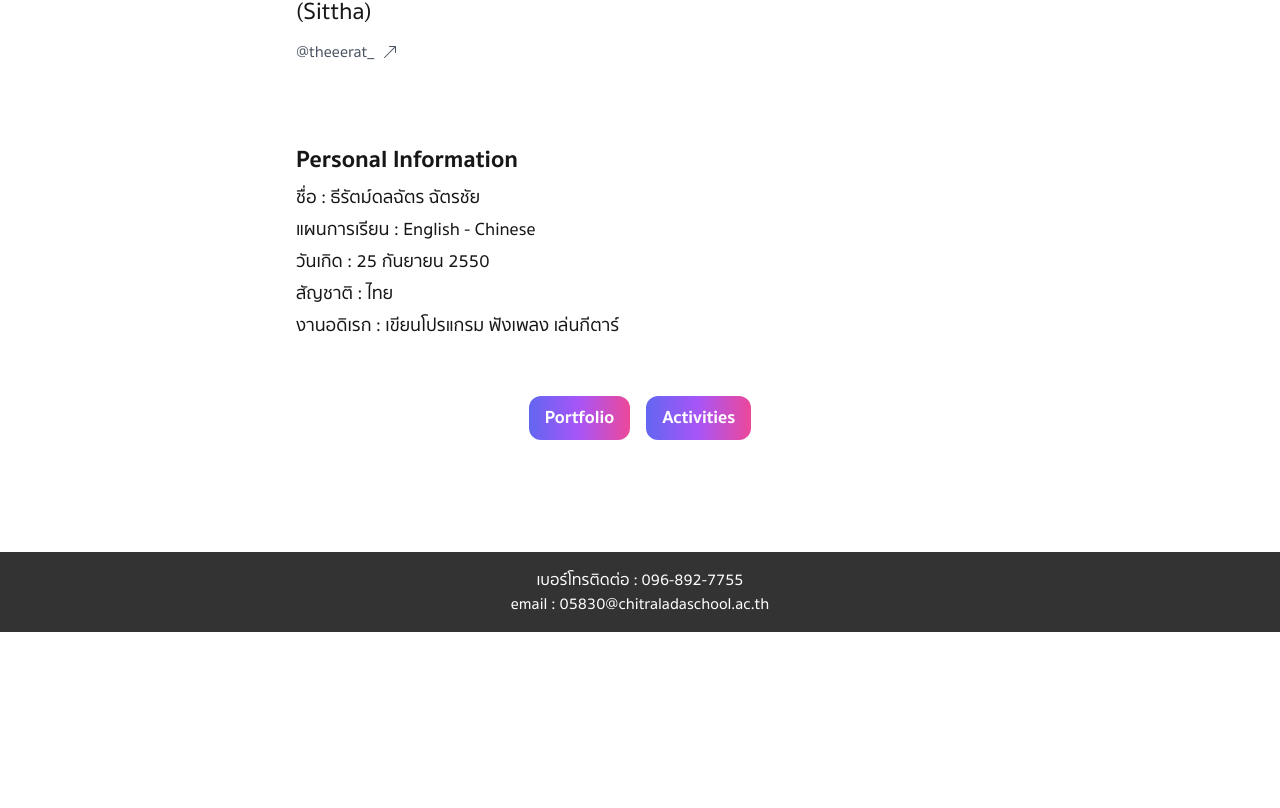
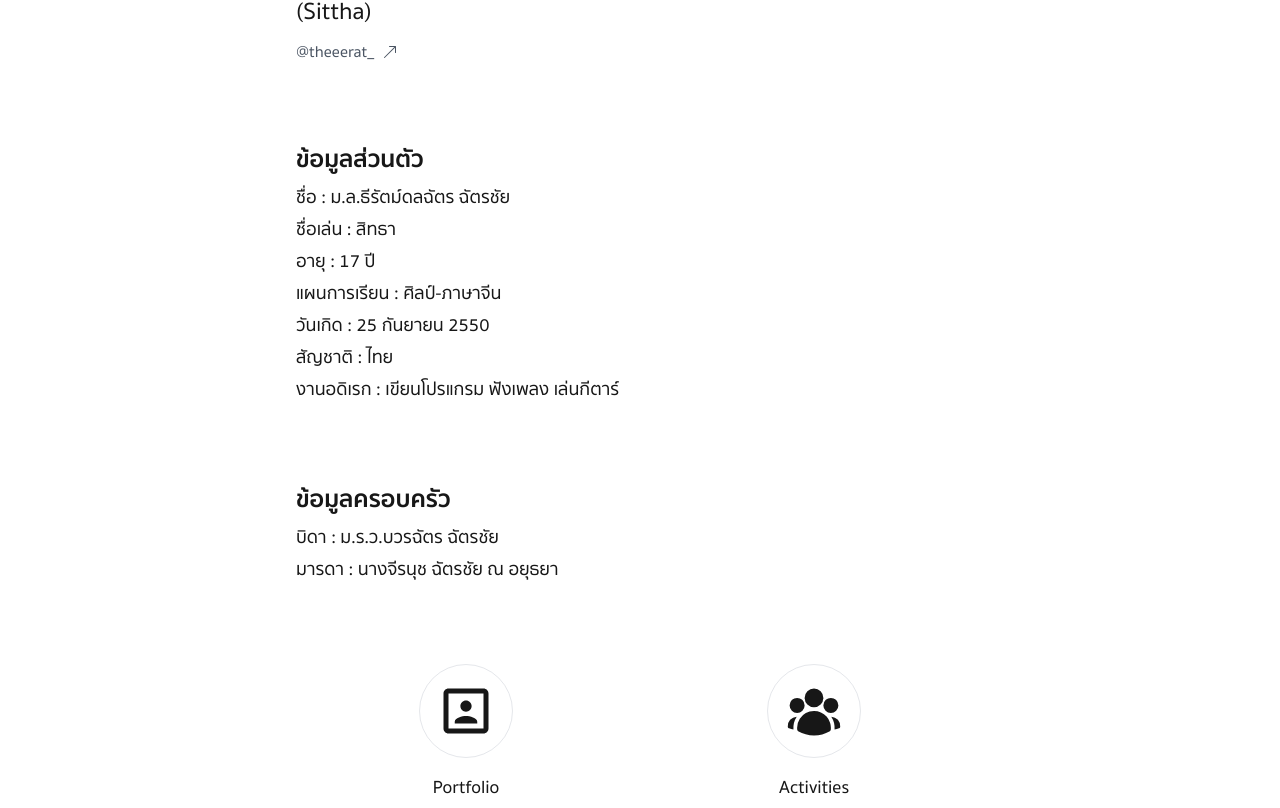
Before and after one commit to Theerat22/theerat-port, a Next.js app: page /home in a window 1280 px wide. Shown: the part 572-1380 px from the top of the page. Before the commit the page ends 1204 px from the top, so only its background shows below. Built offline with nearby package versions, Linux system fonts and the light colour scheme.

Commit message:
add more info

```diff
--- a/components/Card.tsx
+++ b/components/Card.tsx
@@ -6,12 +6,12 @@ import { BiMath } from "react-icons/bi";
 import { CiMusicNote1 } from "react-icons/ci";
 export default function IconGrid() {
   const items = [
-    { icon: <FaTree size={60} />, title: 'ภูมิศาสตร์', href: '/geo' },
-    { icon: <FaEarthAsia size={60} />, title: 'ภูมิศาสตร์เศรษฐกิจโลก', href: '/geo-eco' },
-    { icon: <BiMath  size={60} />, title: 'คณิตศาสตร์', href: '/math' },
-    { icon: <GiCookingPot size={60} />, title: 'สร้างสรรค์งานฝีมือ', href: '/cooking' },
-    { icon: <FaStar size={60} />, title: 'ดาราศาสตร์', href: '/astro' },
-    { icon: <CiMusicNote1 size={60} />, title: 'ดนตรีสากล', href: '/music' },
+    { icon: <FaTree size={60} />, title: 'ภูมิศาสตร์', href: 'portfolio/geo' },
+    { icon: <FaEarthAsia size={60} />, title: 'ภูมิศาสตร์เศรษฐกิจโลก', href: 'portfolio/geo-eco' },
+    { icon: <BiMath  size={60} />, title: 'คณิตศาสตร์', href: 'portfolio/math' },
+    { icon: <GiCookingPot size={60} />, title: 'สร้างสรรค์งานฝีมือ', href: 'portfolio/cooking' },
+    { icon: <FaStar size={60} />, title: 'ดาราศาสตร์', href: 'portfolio/astro' },
+    { icon: <CiMusicNote1 size={60} />, title: 'ดนตรีสากล', href: 'portfolio/music' },
 
   ];
 
--- a/components/Info.tsx
+++ b/components/Info.tsx
@@ -3,7 +3,8 @@ import { BsArrowUpRight } from "react-icons/bs";
 import { Button } from '@headlessui/react';
 import Sittha from "@/public/sittha.JPG";
 import Link from "next/link";
-
+import { MdPortrait } from "react-icons/md";
+import { HiUserGroup } from "react-icons/hi2";
 const Info = () => {
   return (
     <div className="max-w-4xl mx-auto px-4 py-8 lg:py-16">
@@ -38,27 +39,39 @@ const Info = () => {
 
 
       <div className="mt-20" id="personal">
-        <h1 className="text-2xl font-bold mb-2">Personal Information</h1>
-        <p className="text-lg mb-1">ชื่อ : ธีรัตม์ดลฉัตร ฉัตรชัย</p>
-        <p className="text-lg mb-1">แผนการเรียน : English - Chinese</p>
+        <h1 className="text-2xl font-bold mb-2">ข้อมูลส่วนตัว</h1>
+        <p className="text-lg mb-1">ชื่อ : ม.ล.ธีรัตม์ดลฉัตร ฉัตรชัย</p>
+        <p className="text-lg mb-1">ชื่อเล่น : สิทธา</p>
+        <p className="text-lg mb-1">อายุ : 17 ปี</p>
+        <p className="text-lg mb-1">แผนการเรียน : ศิลป์-ภาษาจีน</p>
         <p className="text-lg mb-1">วันเกิด : 25 กันยายน 2550</p>
         <p className="text-lg mb-1">สัญชาติ : ไทย</p>
         <p className="text-lg">งานอดิเรก : เขียนโปรแกรม ฟังเพลง เล่นกีตาร์</p>
       </div>
 
+      <div className="mt-20" id="family">
+        <h1 className="text-2xl font-bold mb-2">ข้อมูลครอบครัว</h1>
+        <p className="text-lg mb-1">บิดา : ม.ร.ว.บวรฉัตร ฉัตรชัย</p>
+        <p className="text-lg mb-1">มารดา : นางจีรนุช ฉัตรชัย ณ อยุธยา</p>
+      </div>
 
-      <div className="flex justify-center mt-14 gap-4">
 
-        <Link href="/portfolio">
-          <Button className="rounded-xl bg-gradient-to-r from-indigo-500 via-purple-500 to-pink-500 py-2 px-4 text-lg font-bold text-white hover:from-indigo-600 hover:via-purple-600 hover:to-pink-600" >
-            Portfolio
-          </Button>
+
+      <div className="grid grid-cols-2 gap-2 text-center mt-20 ">
+        <Link href="/portfolio" className="flex flex-col items-center transform hover:scale-110 transition duration-300">
+            <div className="p-4 border rounded-full">
+              <MdPortrait size={60} />
+            </div>
+            <p className="mt-4 text-lg">Portfolio</p>
         </Link>
-        <Link href="/activities">
-        <Button className="rounded-xl bg-gradient-to-r from-indigo-500 via-purple-500 to-pink-500 py-2 px-4 text-lg font-bold text-white hover:from-indigo-600 hover:via-purple-600 hover:to-pink-600">
-          Activities
-        </Button>
+
+        <Link href="/activities" className="flex flex-col items-center transform hover:scale-110 transition duration-300">
+            <div className="p-4 border rounded-full">
+              <HiUserGroup size={60} />
+            </div>
+            <p className="mt-4 text-lg">Activities</p>
         </Link>
+
       </div>
 
     </div>
```
